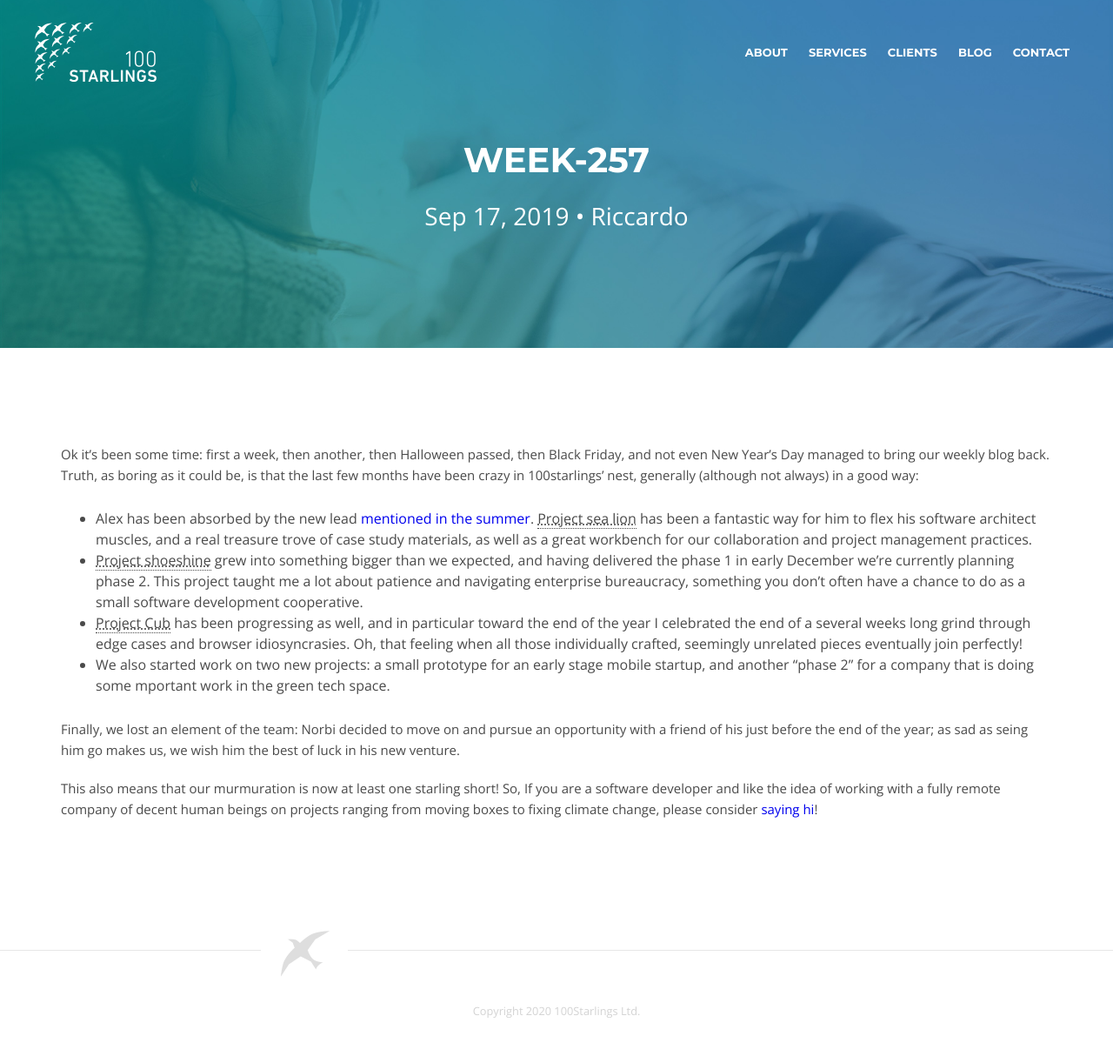
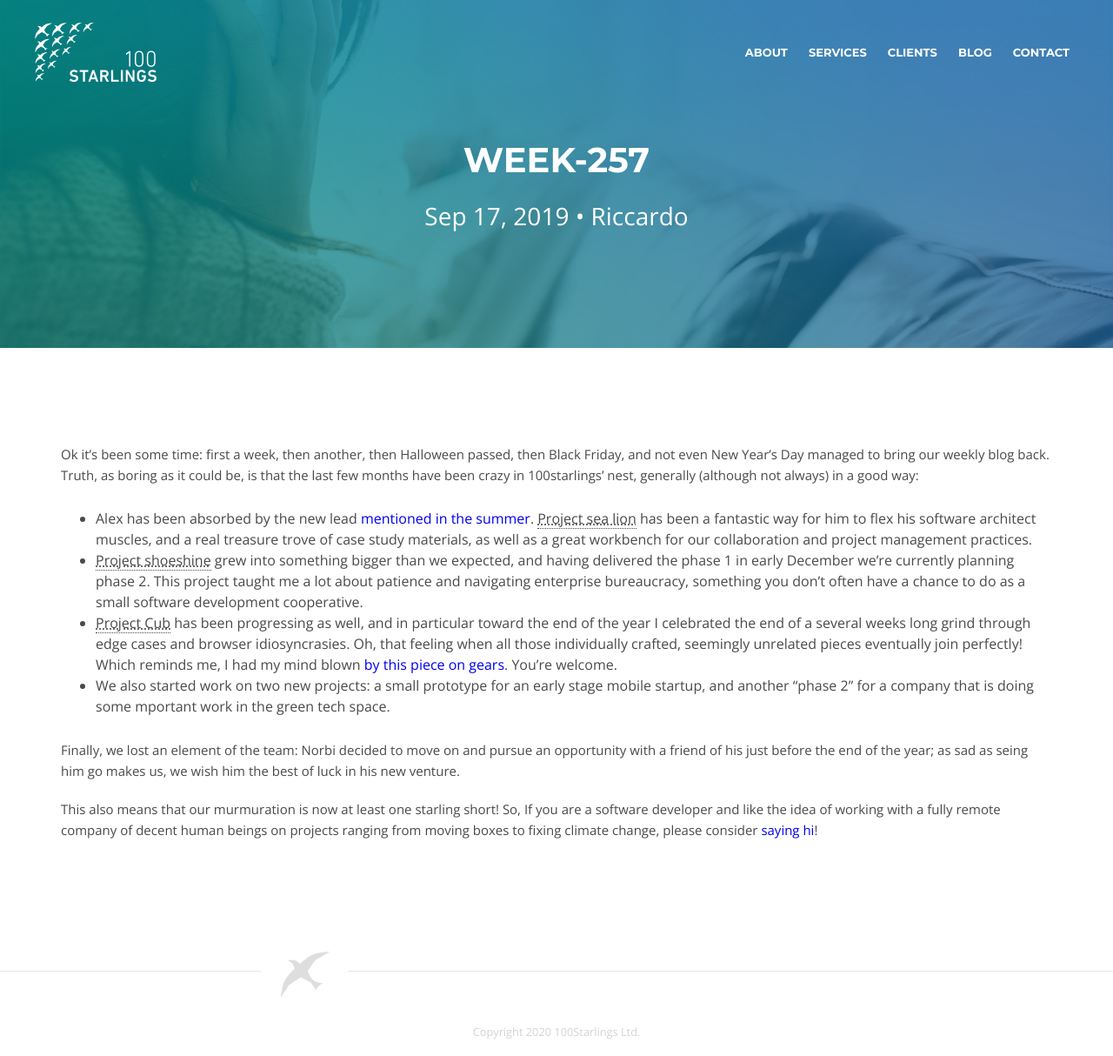
Before and after one commit to 100Starlings/100starlings.github.io, a Jekyll site: the page built from _posts/2020-02-09-week-257.md, in a window 1280 px wide and 1214 px high. Shown: the whole window at 87% size. Built offline with Jekyll 4.4.1, drawn with Linux system fonts in a browser that asks for light colours; nearby versions of some CDN libraries; comment, search, counter and statistics services are not loaded.

Commit message:
add link to gears

```diff
--- a/_posts/2020-02-09-week-257.md
+++ b/_posts/2020-02-09-week-257.md
@@ -9,7 +9,7 @@ Ok it’s been some time: first a week, then another, then Halloween passed, the
 Truth, as boring as it could be, is that the last few months have been crazy in 100starlings' nest, generally (although not always) in a good way:
 * Alex has been absorbed by the new lead [mentioned in the summer](https://www.100starlings.com/2019/08/24/week-233.html). <abbr title="A highly complex multi layered beast">Project sea lion</abbr> has been a fantastic way for him to flex his software architect muscles, and a real treasure trove of case study materials, as well as a great workbench for our collaboration and project management practices.
 * <abbr title="think generative video processing, in the cloud">Project shoeshine</abbr> grew into something bigger than we expected, and having delivered the phase 1 in early December we’re currently planning phase 2. This project taught me a lot about patience and navigating enterprise bureaucracy, something you don’t often have a chance to do as a small software development cooperative.
-* <abbr title="A small, elegant, cute, text centric app">Project Cub</abbr> has been progressing as well, and in particular toward the end of the year I celebrated the end of a several weeks long grind through edge cases and browser idiosyncrasies. Oh, that feeling when all those individually crafted, seemingly unrelated pieces eventually join perfectly!
+* <abbr title="A small, elegant, cute, text centric app">Project Cub</abbr> has been progressing as well, and in particular toward the end of the year I celebrated the end of a several weeks long grind through edge cases and browser idiosyncrasies. Oh, that feeling when all those individually crafted, seemingly unrelated pieces eventually join perfectly! Which reminds me, I had my mind blown [by this piece on gears](https://ciechanow.ski/gears/). You're welcome.
 * We also started work on two new projects: a small prototype for an early stage mobile startup, and another “phase 2” for a company that is doing some mportant work in the green tech space.
 
 Finally, we lost an element of the team: Norbi decided to move on and pursue an opportunity with a friend of his just before the end of the year; as sad as seing him go makes us, we wish him the best of luck in his new venture.
```
